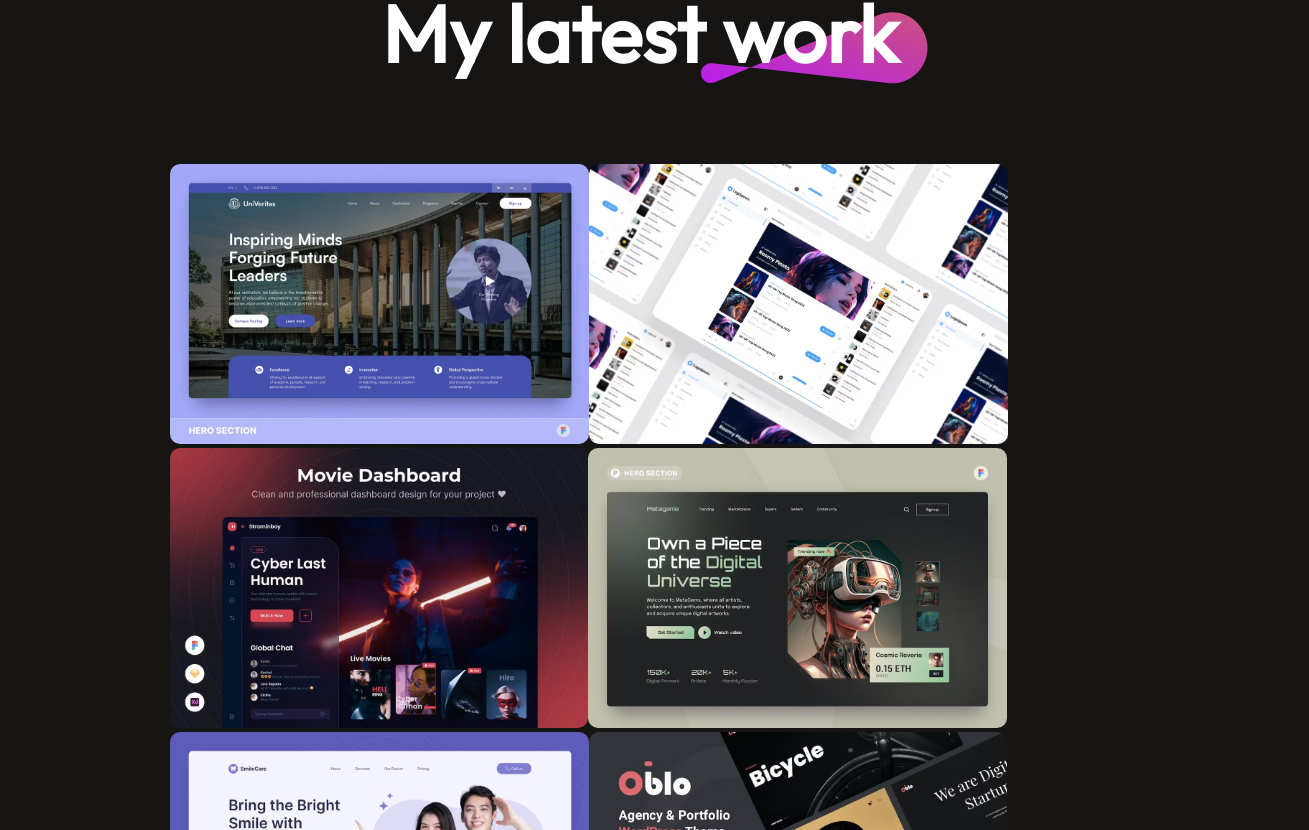
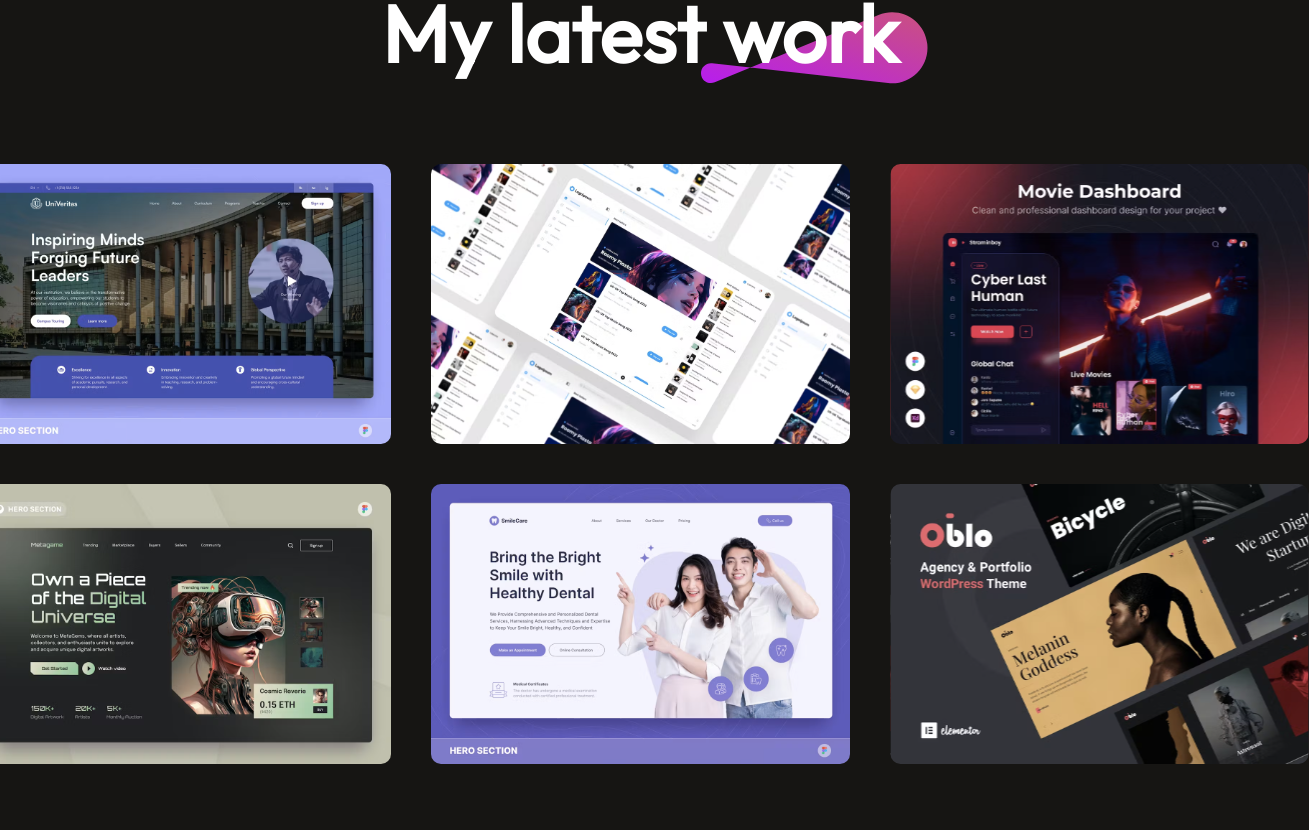
Before and after one commit to KipletingEdwin/kipleting-edwin-portfolio, a React (Vite) app: page / in a window 1280 px wide. Shown: the part 4310-5140 px from the top of the page, 1309 px wide, since content can reach past the window. Built offline with nearby package versions, Linux system fonts and the light colour scheme.

Commit message:
style mywork-title img

```diff
--- a/src/Components/MyWork/MyWork.css
+++ b/src/Components/MyWork/MyWork.css
@@ -23,3 +23,17 @@
     right: 0;
     z-index: -1;
 }
+
+.mywork-container{
+    display: grid;
+    grid-template-columns: 1fr 1fr 1fr;
+    gap: 40px;
+}
+
+.mywork-container img{
+    box-sizing: border-box;
+    width: 419px;
+    height: 280px;
+    transition: 0.3s;
+    cursor: pointer;
+}
```
